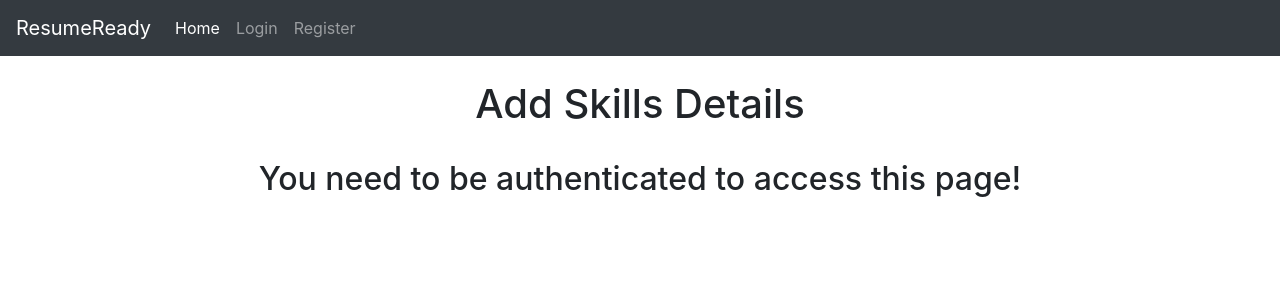
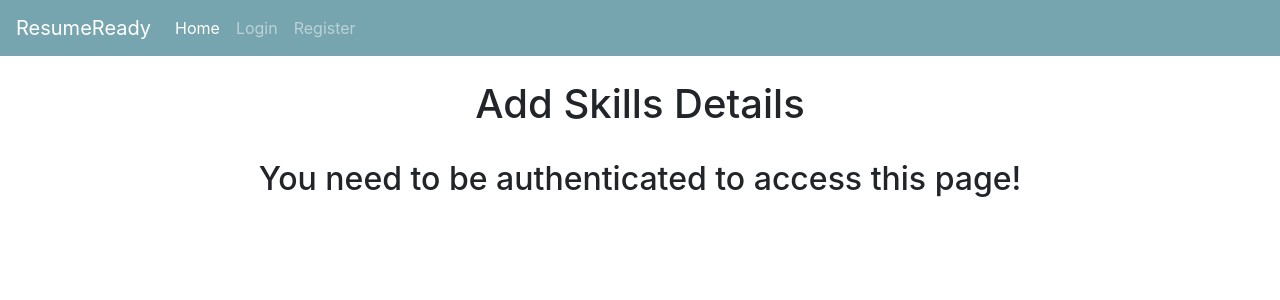
Before and after one commit to manantalwar/ResumeReady, a Django app: page /add_skills in a window 1280 px wide. Shown: the top 300 px of the page. Run offline with Django 3.2, Linux system fonts and the light colour scheme; some libraries are stand-ins or nearby versions.

Commit message:
New branch with new colors

```diff
--- a/authentication/templates/authentication/navbar.html
+++ b/authentication/templates/authentication/navbar.html
@@ -1,5 +1,5 @@
-<nav class="navbar navbar-expand-lg navbar-dark bg-dark">
-  <a class="navbar-brand" href="#">ResumeReady</a>
+<nav class="navbar navbar-expand-lg navbar-dark" style="background-color: #76a5afff;">
+  <a class="navbar-brand" href="#" style="color: rgb(255, 255, 255);">ResumeReady</a>
   <button class="navbar-toggler" type="button" data-toggle="collapse" data-target="#navbarSupportedContent" aria-controls="navbarSupportedContent" aria-expanded="false" aria-label="Toggle navigation">
     <span class="navbar-toggler-icon"></span>
   </button>
@@ -7,7 +7,7 @@
   <div class="collapse navbar-collapse" id="navbarSupportedContent">
     <ul class="navbar-nav mr-auto">
       <li class="nav-item active">
-        <a class="nav-link" href="#">Home <span class="sr-only">(current)</span></a>
+        <a class="nav-link" href="#" style="color: rgb(255, 255, 255);">Home <span class="sr-only">(current)</span></a>
       </li>
       {% if user.is_authenticated %}
           <li class="nav-item">
--- a/details/templates/details/navbar.html
+++ b/details/templates/details/navbar.html
@@ -1,5 +1,5 @@
-<nav class="navbar navbar-expand-lg navbar-dark bg-dark">
-    <a class="navbar-brand" href="#">ResumeReady</a>
+<nav class="navbar navbar-expand-lg navbar-dark" style="background-color: #76a5afff;">
+  <a class="navbar-brand" href="#" style="color: rgb(255, 255, 255);">ResumeReady</a>
     <button class="navbar-toggler" type="button" data-toggle="collapse" data-target="#navbarSupportedContent" aria-controls="navbarSupportedContent" aria-expanded="false" aria-label="Toggle navigation">
       <span class="navbar-toggler-icon"></span>
     </button>
@@ -7,7 +7,7 @@
     <div class="collapse navbar-collapse" id="navbarSupportedContent">
       <ul class="navbar-nav mr-auto">
         <li class="nav-item active">
-          <a class="nav-link" href="#">Home <span class="sr-only">(current)</span></a>
+          <a class="nav-link" href="#" style="color: rgb(255, 255, 255);">Home <span class="sr-only">(current)</span></a>
         </li>
         {% if user.is_authenticated %}
             <li class="nav-item">
--- a/pdfgen/templates/pdfgen/navbar.html
+++ b/pdfgen/templates/pdfgen/navbar.html
@@ -1,4 +1,6 @@
-<nav class="navbar navbar-expand-lg navbar-dark bg-dark">
+
+  <nav class="navbar navbar-expand-lg navbar-dark" style="background-color: #76a5afff;">
+    <a class="navbar-brand" href="#" style="color: rgb(255, 255, 255);">ResumeReady</a>
     <a class="navbar-brand" href="#">ResumeReady</a>
     <button class="navbar-toggler" type="button" data-toggle="collapse" data-target="#navbarSupportedContent" aria-controls="navbarSupportedContent" aria-expanded="false" aria-label="Toggle navigation">
       <span class="navbar-toggler-icon"></span>
@@ -7,7 +9,7 @@
     <div class="collapse navbar-collapse" id="navbarSupportedContent">
       <ul class="navbar-nav mr-auto">
         <li class="nav-item active">
-          <a class="nav-link" href="#">Home <span class="sr-only">(current)</span></a>
+          <a class="nav-link" href="#" style="color: rgb(255, 255, 255);">Home <span class="sr-only">(current)</span></a>
         </li>
         {% if user.is_authenticated %}
             <li class="nav-item">
```
Also changed, not shown: db.sqlite3.
